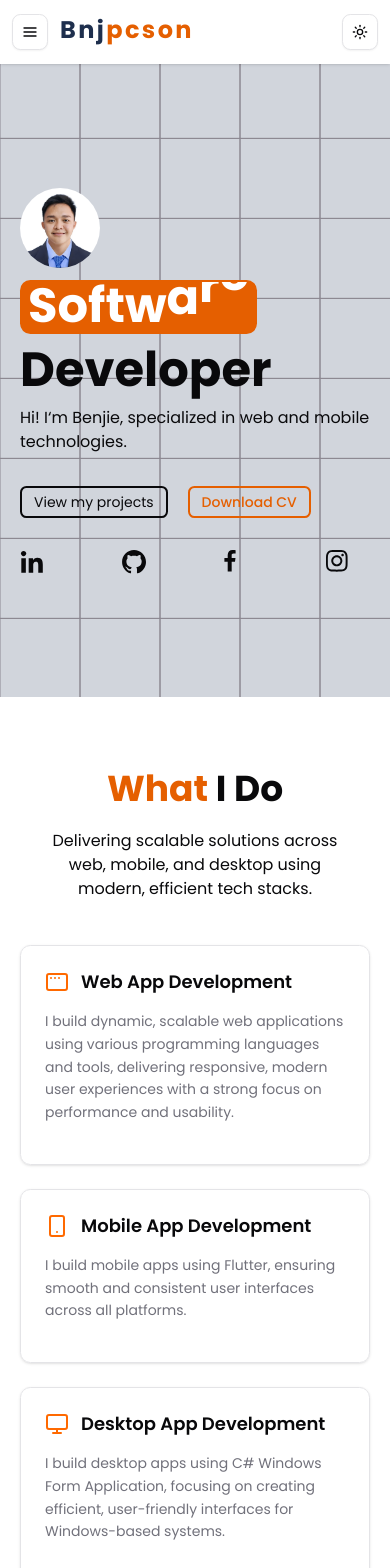
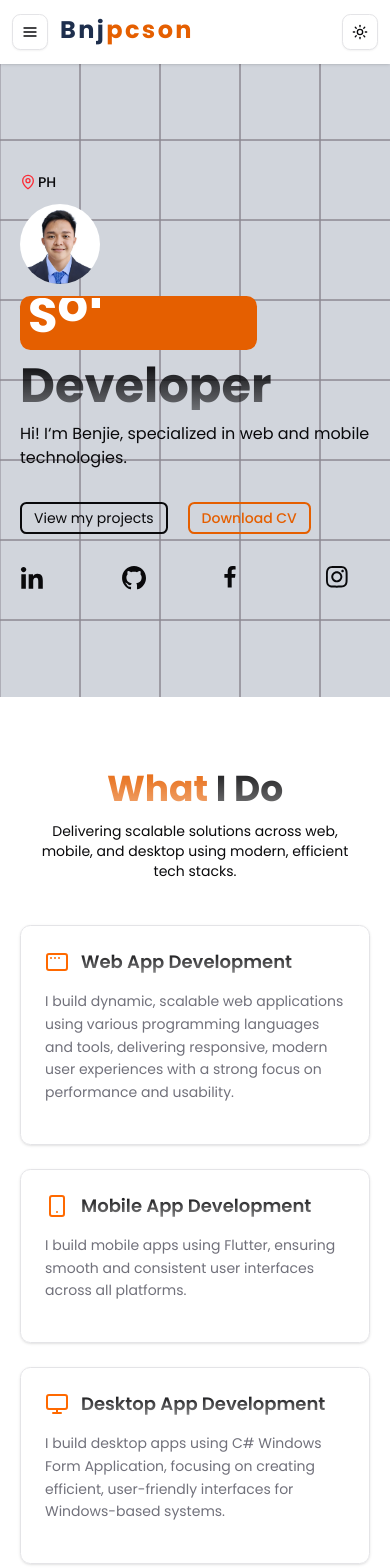
Before and after one commit to bnjpcson/portfolio, a Next.js app: page / in a window 390 px wide. Shown: the top 1568 px of the page. Built offline with nearby package versions, Linux system fonts and the light colour scheme; no server answers.

Commit message:
Added a design for gradient text

```diff
--- a/app/about/page.tsx
+++ b/app/about/page.tsx
@@ -1,15 +1,18 @@
-import Aurora from "@/components/aurora";
-
 export default function AboutPage() {
   const BannerSection = () => {
     return (
       <>
-        <div className="flex flex-col h-screen sm:h-[50vh] w-full items-center justify-center shadow-md">
-          <div className="flex flex-col items-start w-full gap-5 max-w-5xl px-10">
+        <div className="flex flex-col w-full items-center justify-center shadow-md py-10">
+          <div className="flex flex-col items-start w-full gap-5 max-w-2xl px-10">
             <h1 className="text-4xl font-bold text-center w-full">
-              <span className="text-primary">About</span> Me
+              <span className="gradient-text" data-color="primary">
+                About
+              </span>{" "}
+              <span className="gradient-text" data-color="foreground">
+                Me
+              </span>
             </h1>
-            <p className="font-normal text-md text-center">
+            <p className="font-normal text-sm text-center">
               I&apos;m a passionate and detail-oriented software developer with
               professional experience building modern web, mobile, and desktop
               applications using different technologies and various tools. I
@@ -17,7 +20,7 @@ export default function AboutPage() {
               with a strong focus on clean architecture and user-centered
               design.
             </p>
-            <p className="font-normal text-md text-center">
+            <p className="font-normal text-sm text-center">
               I took my degree in Information Technology, majoring in Web and
               Mobile Technologies, from Pangasinan State University. Since then,
               I&apos;ve worked with companies where I contributed to the design,
@@ -128,8 +131,8 @@ export default function AboutPage() {
 
   return (
     <div className="mt-16 z-0">
-      <div className="relative h-screen w-full sm:h-[50vh]">
-        <div className="absolute w-full h-screen sm:h-[50vh]">
+      {/* <div className="relative h-[60vh] w-full sm:h-[50vh]">
+        <div className="absolute w-full h-[60vh] sm:h-[50vh]">
           <Aurora
             colorStops={["#F08838", "#B19EBF", "#5227FF"]}
             blend={0.5}
@@ -138,9 +141,12 @@ export default function AboutPage() {
           />
         </div>
 
-        <div className="absolute w-full h-screen sm:h-[50vh]">
+        <div className="absolute w-full h-[60vh] sm:h-[50vh]">
           <BannerSection />
         </div>
+      </div> */}
+      <div className="w-full">
+        <BannerSection />
       </div>
 
       <ExperienceSection />
--- a/app/certificates/Awards.tsx
+++ b/app/certificates/Awards.tsx
@@ -14,7 +14,7 @@ export default function Awards() {
       type: "Certification",
       description:
         "Certification awarded to individuals who passed the proficiency test or completed a training course conducted by the DICT, covering Systems Analysis and Design, and Computer Programming courses in Java, C#, or Visual Basic.",
-      credentialId: "CN: 320114240005",
+      credentialId: "",
     },
     {
       title: "Certificate of Proficiency in Computer Programming",
@@ -51,7 +51,7 @@ export default function Awards() {
       type: "Certification",
       description:
         "TOPCIT Level 2 Certification signifies advanced beginner proficiency in ICT. Holders can evaluate and solve routine technical and business problems, applying foundational knowledge.",
-      credentialId: "CN: TL2305001198",
+      credentialId: "",
     },
   ];
 
--- a/app/certificates/page.tsx
+++ b/app/certificates/page.tsx
@@ -6,9 +6,14 @@ export default function CertificatesPage() {
       <div className="flex flex-col  w-full bg-background py-10 shadow-md  items-center">
         <div className="flex flex-col w-full gap-5 text-center max-w-2xl px-10">
           <h1 className="text-4xl font-bold text-center w-full">
-            <span className="text-primary">Awards</span> & Certifications
+            <span className="gradient-text" data-color="primary">
+              Awards
+            </span>{" "}
+            <span className="gradient-text" data-color="foreground">
+              & Certifications
+            </span>
           </h1>
-          <p className="font-normal text-md text-center">
+          <p className="font-normal text-sm text-center">
             Showcasing validated skills through certifications, awards, and
             professional accomplishments.
           </p>
--- a/app/contact-form.tsx
+++ b/app/contact-form.tsx
@@ -80,7 +80,8 @@ export function ContactForm() {
   };
 
   return (
-    <form onSubmit={handleSubmit} className="space-y-4">
+    <form onSubmit={handleSubmit} className="space-y-5">
+      <div className="space-y-3">
         <Label htmlFor="name">
           Name<span className="text-red-500">*</span>
         </Label>
@@ -93,7 +94,9 @@ export function ContactForm() {
           required
         />
         {errors.name && <p className="text-sm text-red-500">{errors.name}</p>}
+      </div>
 
+      <div className="space-y-3">
         <Label htmlFor="email">
           Email<span className="text-red-500">*</span>
         </Label>
@@ -106,7 +109,9 @@ export function ContactForm() {
           required
         />
         {errors.email && <p className="text-sm text-red-500">{errors.email}</p>}
+      </div>
 
+      <div className="space-y-3">
         <Label htmlFor="message">
           Message<span className="text-red-500">*</span>
         </Label>
@@ -121,6 +126,7 @@ export function ContactForm() {
         {errors.message && (
           <p className="text-sm text-red-500">{errors.message}</p>
         )}
+      </div>
 
       <Button
         type="submit"
--- a/app/globals.css
+++ b/app/globals.css
@@ -120,6 +120,48 @@ body {
   --custom-blue: oklch(53.158% 0.09482 260.766);
 }
 
+.gradient-text {
+  -webkit-background-clip: text;
+  background-clip: text;
+  color: transparent;
+}
+
+/* Primary */
+.gradient-text[data-color="primary"] {
+  background-image: linear-gradient(
+    to bottom,
+    var(--primary),
+    color-mix(in srgb, var(--primary) 50%, transparent)
+  );
+}
+
+/* Secondary */
+.gradient-text[data-color="secondary"] {
+  background-image: linear-gradient(
+    to bottom,
+    var(--secondary),
+    color-mix(in srgb, var(--secondary) 50%, transparent)
+  );
+}
+
+/* Foreground */
+.gradient-text[data-color="foreground"] {
+  background-image: linear-gradient(
+    to bottom,
+    var(--foreground),
+    color-mix(in srgb, var(--foreground) 50%, transparent)
+  );
+}
+
+/* Background */
+.gradient-text[data-color="background"] {
+  background-image: linear-gradient(
+    to bottom,
+    var(--background),
+    color-mix(in srgb, var(--background) 50%, transparent)
+  );
+}
+
 @layer base {
   * {
     @apply border-border outline-ring/50;
--- a/app/page.tsx
+++ b/app/page.tsx
@@ -7,6 +7,8 @@ import WhatIDoSection from "./what-i-do";
 import AosInitializer from "@/components/aos-initializer";
 import WhatIUse from "./what-i-use";
 import { ContactForm } from "./contact-form";
+import { Card, CardContent } from "@/components/ui/card";
+import { MapPin } from "lucide-react";
 
 function BannerSection() {
   const facebookIcon = (
@@ -70,8 +72,15 @@ function BannerSection() {
       </div>
       <div className="absolute flex flex-col items-center w-full h-full justify-center">
         <div className="flex flex-col justify-center items-center w-full sm:px-14 md:px-20 lg:px-32">
-          <div className="flex flex-col md:flex-row justify-center items-start w-full px-5 ">
+          <div className="flex flex-col md:flex-row justify-center items-start w-full px-5 gap-2">
             <div className="flex flex-col w-full gap-3 h-full justify-center">
+              <div className="flex flex-row items-center gap-0.5">
+                <MapPin className="text-red-500" size={16} />
+                <span className="text-sm font-medium md:hidden">PH</span>
+                <span className="text-sm font-medium hidden md:flex">
+                  Philippines
+                </span>
+              </div>
               <div className="relative size-20 overflow-hidden rounded-full md:hidden">
                 <Image
                   src={"/profile.jpg"}
@@ -97,12 +106,14 @@ function BannerSection() {
                   }}
                   rotationInterval={2000}
                 />
-                Developer
+                <span className="gradient-text" data-color="foreground">Developer</span>
               </h1>
+
               <p className="font-normal text-md">
                 Hi! I&lsquo;m Benjie, specialized in web and mobile
                 technologies.
               </p>
+
               <div className="flex flex-row gap-5 py-5">
                 <Link
                   href={"/projects"}
@@ -170,17 +181,32 @@ function BannerSection() {
 function ContactSection() {
   return (
     <div className="flex flex-col w-full bg-background py-16 shadow-md  items-center">
-      <div className="flex flex-col w-full gap-5 text-center max-w-2xl px-10" data-aos="fade-up">
+      <div
+        className="flex flex-col w-full gap-3 text-center max-w-2xl px-10"
+        data-aos="fade-up"
+      >
         <h1 className="text-4xl font-bold text-center w-full">
-          <span className="text-primary">Let&apos;s</span> Get in Touch
+          <span className="gradient-text" data-color="primary">
+            Let&apos;s
+          </span>{" "}
+          <span className="gradient-text" data-color="foreground">
+            Get in Touch
+          </span>
         </h1>
-        <p className="font-normal text-md text-center">
+        <p className="font-normal text-sm text-center">
           Fill out the form, and I&apos;ll get back to you as soon as possible.
         </p>
       </div>
 
-      <div className="px-5 sm:px-10 py-5 h-full lg:px-24 w-full  max-w-4xl"  data-aos="fade-up">
-        <ContactForm />
+      <div
+        className="px-5 sm:px-10 py-10 h-full lg:px-24 w-full  max-w-4xl"
+        data-aos="fade-up"
+      >
+        <Card className="w-full px-1 py-8">
+          <CardContent>
+            <ContactForm />
+          </CardContent>
+        </Card>
       </div>
     </div>
   );
--- a/app/projects/page.tsx
+++ b/app/projects/page.tsx
@@ -6,9 +6,14 @@ export default function ProjectsPage() {
       <div className="flex flex-col w-full bg-background py-10 shadow-md  items-center">
         <div className="flex flex-col w-full gap-5 text-center max-w-2xl px-10">
           <h1 className="text-4xl font-bold text-center w-full">
-            <span className="text-primary">My</span> Projects
+            <span className="gradient-text" data-color="primary">
+              My
+            </span>{" "}
+            <span className="gradient-text" data-color="foreground">
+              Projects
+            </span>
           </h1>
-          <p className="font-normal text-md text-center">
+          <p className="font-normal text-sm text-center">
             A showcase of my recent work, featuring web and mobile applications
             built with cutting-edge technologies and modern design principles.
           </p>
--- a/app/what-i-do.tsx
+++ b/app/what-i-do.tsx
@@ -24,14 +24,21 @@ export default function WhatIDoSection() {
     },
   ];
 
-
   return (
     <div className="flex flex-col  w-full bg-background py-18 shadow-md  items-center">
-      <div className="flex flex-col w-full gap-5 text-center max-w-2xl px-10" data-aos="fade-up">
+      <div
+        className="flex flex-col w-full gap-3 text-center max-w-2xl px-10"
+        data-aos="fade-up"
+      >
         <h1 className="text-4xl font-bold text-center w-full">
-          <span className="text-primary">What</span> I Do
+          <span className="gradient-text" data-color="primary">
+            What
+          </span>{" "}
+          <span className="gradient-text" data-color="foreground">
+            I Do
+          </span>
         </h1>
-        <p className="font-normal text-md text-center">
+        <p className="font-normal text-sm text-center">
           Delivering scalable solutions across web, mobile, and desktop using
           modern, efficient tech stacks.
         </p>
@@ -48,9 +55,12 @@ export default function WhatIDoSection() {
               >
                 <div className="flex items-center mb-4 flex-row">
                   {service.icon}
-                  <h5 className="ml-3 text-lg font-semibold leading-tight">
+                  <h1
+                    className="ml-3 text-lg font-semibold leading-tight gradient-text"
+                    data-color="foreground"
+                  >
                     {service.name}
-                  </h5>
+                  </h1>
                 </div>
                 <p className="text-muted-foreground text-sm mb-4 leading-relaxed">
                   {service.desc}
--- a/app/what-i-use.tsx
+++ b/app/what-i-use.tsx
@@ -152,29 +152,25 @@ export default function WhatIUse() {
       ),
       fill: "#FF6C37",
     },
-    {
-      id: 20,
-      title: "Figma",
-      path: (
-        <path d="M15.852 8.981h-4.588V0h4.588c2.476 0 4.49 2.014 4.49 4.49s-2.014 4.491-4.49 4.491zM12.735 7.51h3.117c1.665 0 3.019-1.355 3.019-3.019s-1.355-3.019-3.019-3.019h-3.117V7.51zm0 1.471H8.148c-2.476 0-4.49-2.014-4.49-4.49S5.672 0 8.148 0h4.588v8.981zm-4.587-7.51c-1.665 0-3.019 1.355-3.019 3.019s1.354 3.02 3.019 3.02h3.117V1.471H8.148zm4.587 15.019H8.148c-2.476 0-4.49-2.014-4.49-4.49s2.014-4.49 4.49-4.49h4.588v8.98zM8.148 8.981c-1.665 0-3.019 1.355-3.019 3.019s1.355 3.019 3.019 3.019h3.117V8.981H8.148zM8.172 24c-2.489 0-4.515-2.014-4.515-4.49s2.014-4.49 4.49-4.49h4.588v4.441c0 2.503-2.047 4.539-4.563 4.539zm-.024-7.51a3.023 3.023 0 0 0-3.019 3.019c0 1.665 1.365 3.019 3.044 3.019 1.705 0 3.093-1.376 3.093-3.068v-2.97H8.148zm7.704 0h-.098c-2.476 0-4.49-2.014-4.49-4.49s2.014-4.49 4.49-4.49h.098c2.476 0 4.49 2.014 4.49 4.49s-2.014 4.49-4.49 4.49zm-.097-7.509c-1.665 0-3.019 1.355-3.019 3.019s1.355 3.019 3.019 3.019h.098c1.665 0 3.019-1.355 3.019-3.019s-1.355-3.019-3.019-3.019h-.098z" />
-      ),
-      fill: "#F24E1E",
-    },
   ];
 
   return (
-    <div className="flex flex-col  w-full bg-secondary py-18 shadow-md  items-center">
-      <div className="flex flex-col w-full gap-5 text-center max-w-2xl px-10" data-aos="fade-up">
+    <div className="flex flex-col w-full bg-secondary py-18 shadow-md  items-center">
+      <div
+        className="flex flex-col w-full gap-3 text-center max-w-2xl px-10"
+        data-aos="fade-up"
+      >
         <h1 className="text-4xl font-bold text-center w-full">
-          <span className="text-primary">What</span> I Use
+          <span className="gradient-text" data-color="primary">What</span>{" "}
+          <span className="gradient-text" data-color="foreground">I Use</span>
         </h1>
-        <p className="font-normal text-md text-center">
+        <p className="font-normal text-sm text-center">
           Tools and Technologies I use to build efficient, scalable, and modern
           app solutions.
         </p>
       </div>
 
-      <div className="py-5 grid grid-cols-5 sm:grid-cols-8 lg:grid-cols-10 gap-10 justify-items-center place-items-center w-full max-w-6xl px-5">
+      <div className="py-10 grid grid-cols-5 sm:grid-cols-8 lg:grid-cols-10 gap-10 justify-items-center place-items-center w-full max-w-6xl px-5">
         {icons.map((icon) => {
           return (
             <div key={icon.id} data-aos="zoom-in">
```
Lines whose indentation alone changed are shown as unchanged.
